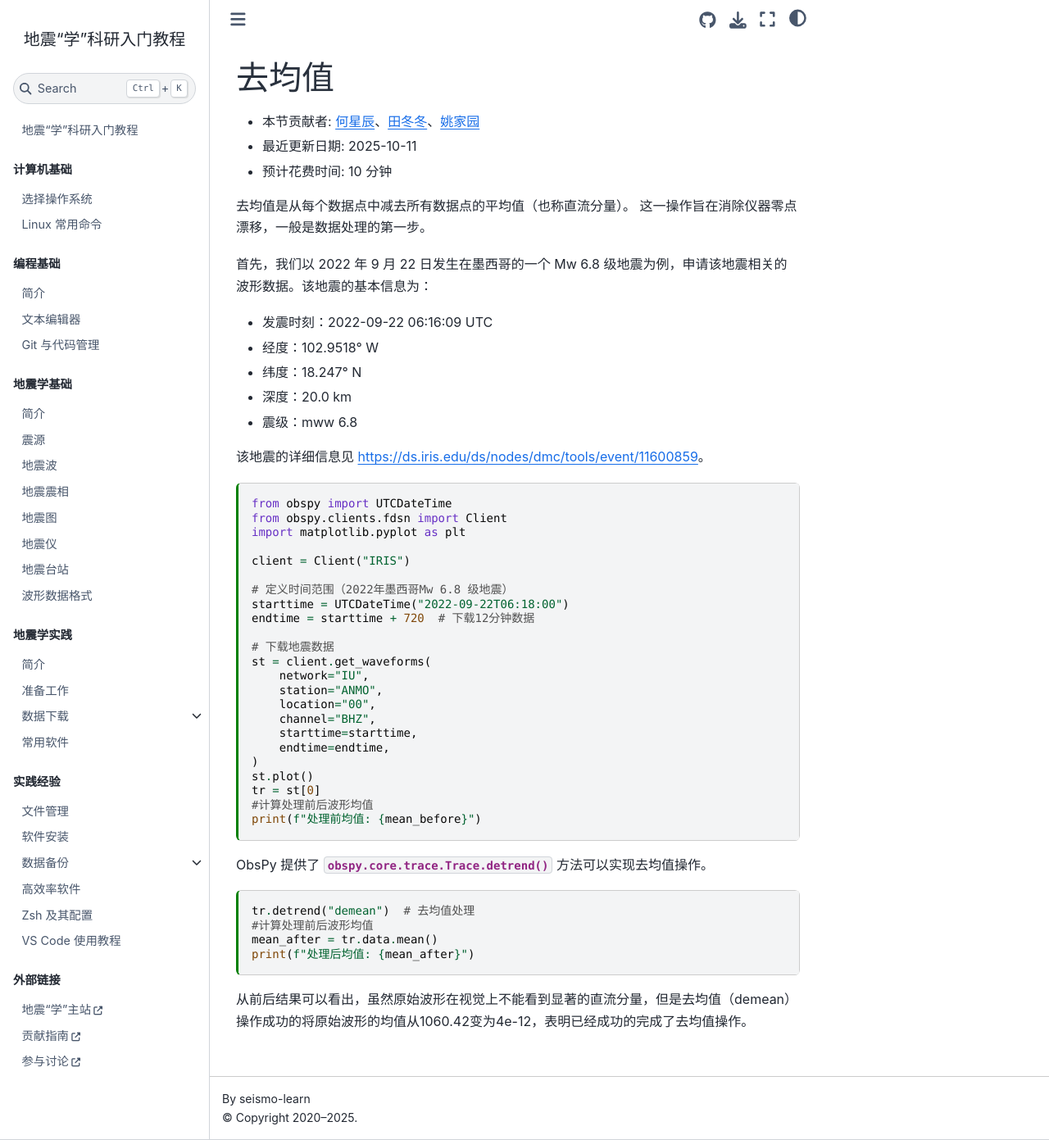
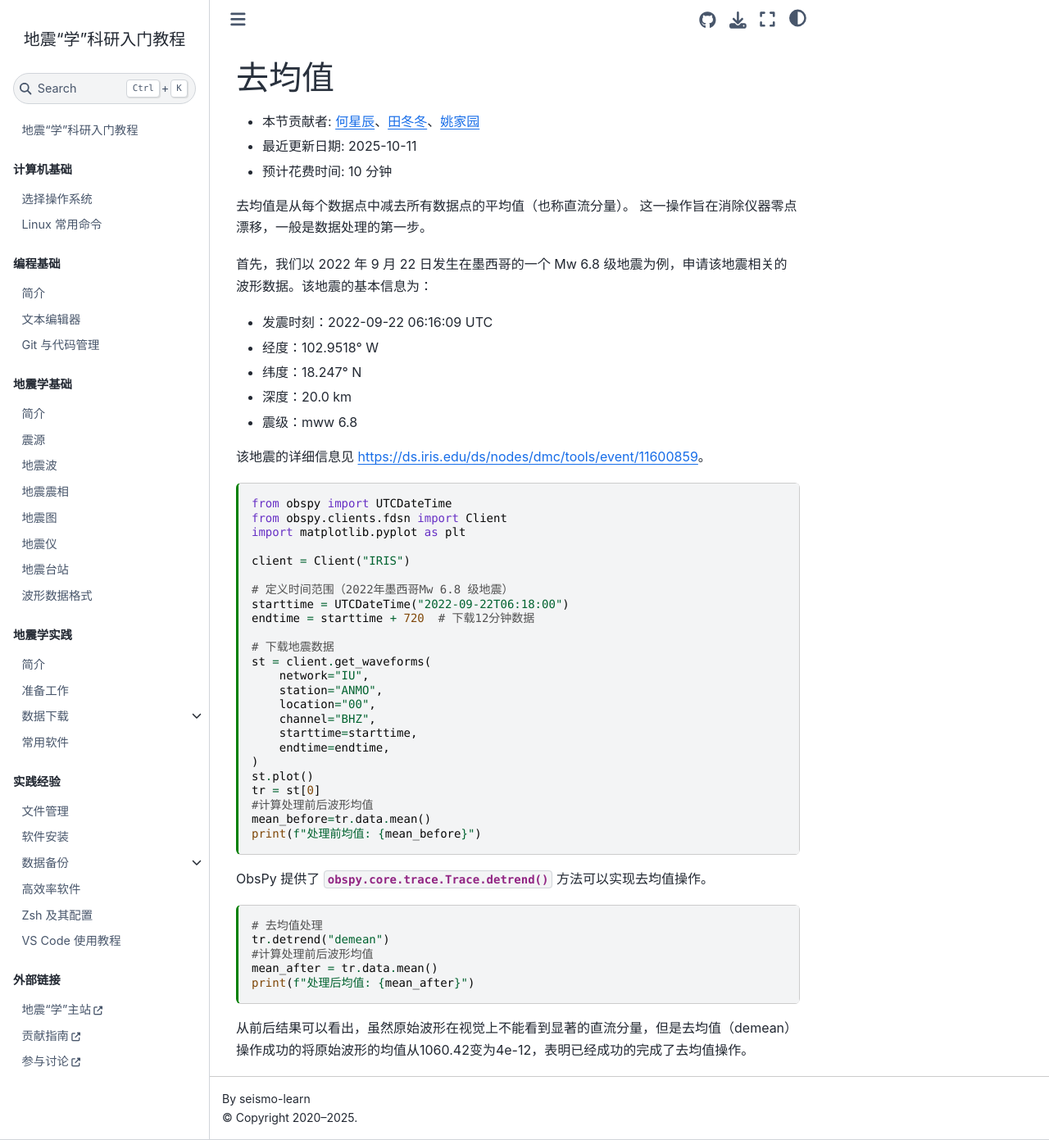
Before and after one commit to seismo-learn/seismology101, a Jupyter Book: the page built from source/exercises/demean.md, in a window 1280 px wide and 1391 px high. Shown: the whole window at 82% size. Built offline with Jupyter Book 1.0.4 settings and Sphinx 7.4.7 and the Sphinx Book theme 1.1.4, drawn with Linux system fonts in a browser that asks for light colours; pages that are not in the unit, such as notebooks, are missing from menus.

Commit message:
git commit -m "fix code"

````diff
--- a/source/exercises/demean.md
+++ b/source/exercises/demean.md
@@ -55,13 +55,15 @@ st = client.get_waveforms(
 st.plot()
 tr = st[0]
 #计算处理前后波形均值
+mean_before=tr.data.mean()
 print(f"处理前均值: {mean_before}")
 ```
 
 ObsPy 提供了 {meth}`obspy.core.trace.Trace.detrend` 方法可以实现去均值操作。
 
 ```{code-cell} ipython3
-tr.detrend("demean")  # 去均值处理
+# 去均值处理
+tr.detrend("demean")
 #计算处理前后波形均值
 mean_after = tr.data.mean()
 print(f"处理后均值: {mean_after}")
````
